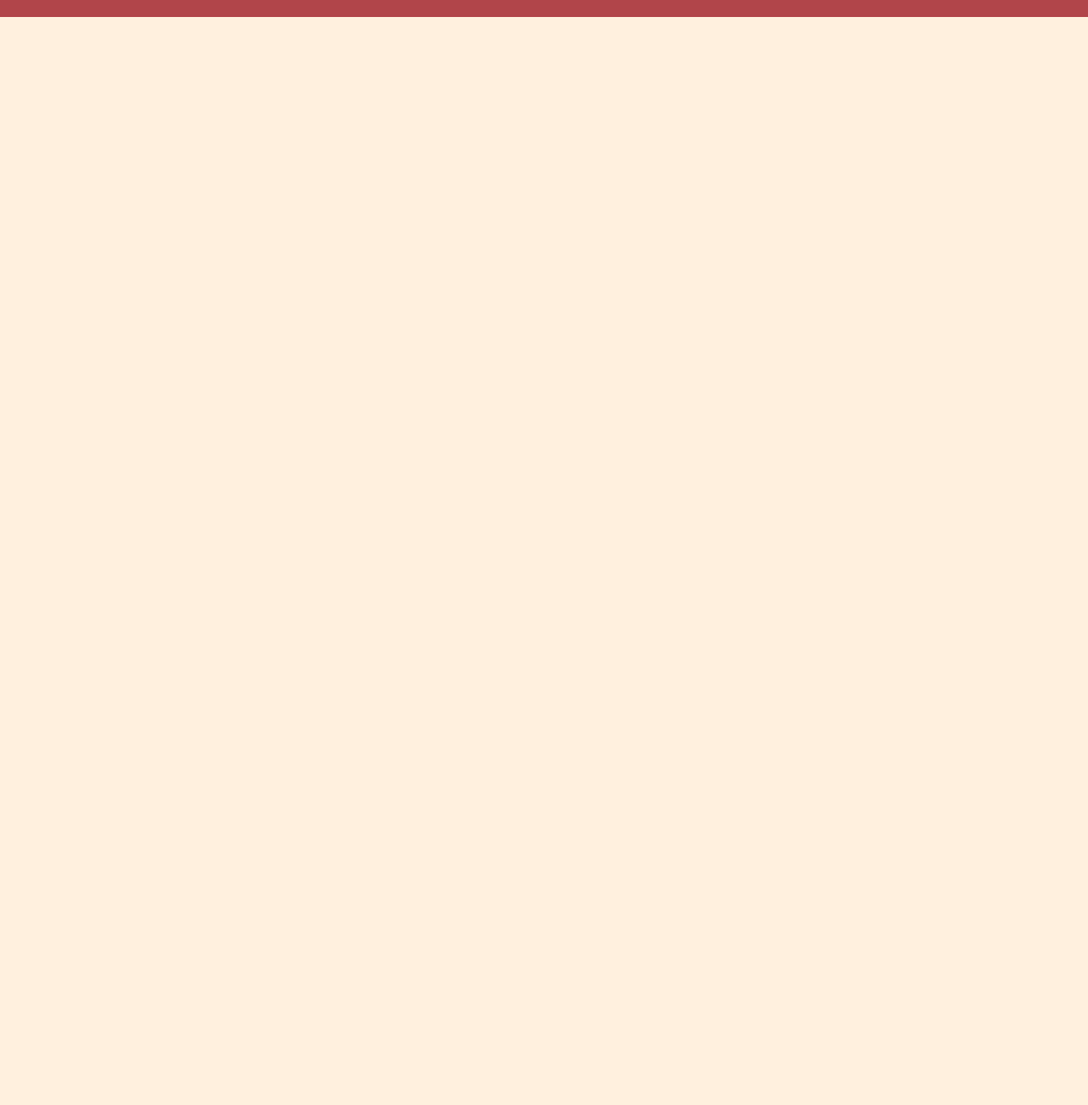
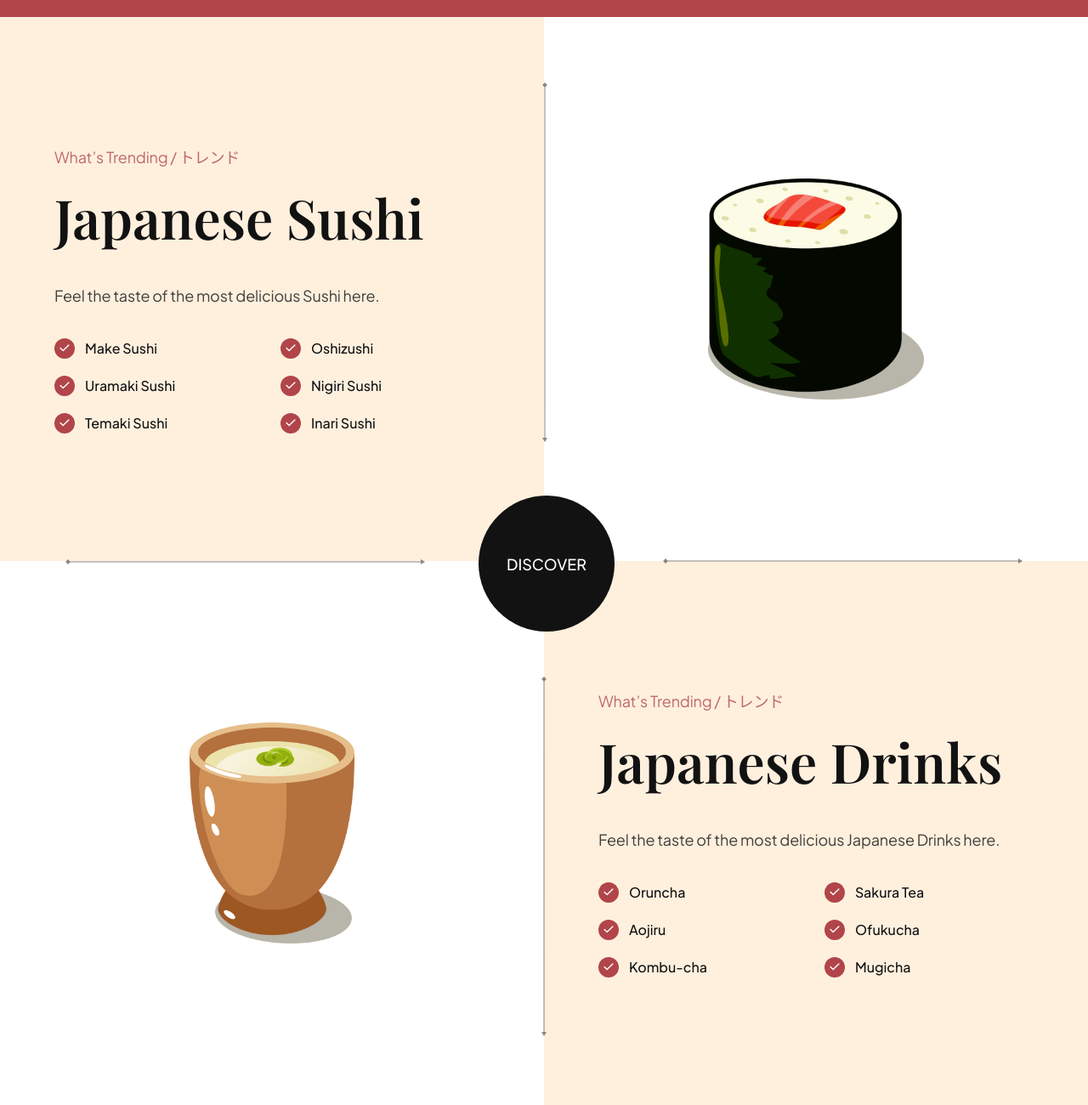
Before and after one commit to M4dave/sushiSite, a website built with Vite: page index.html in a window 1280 px wide. Shown: the part 2398-3698 px from the top of the page at 85% size. Before the commit the page ends 2418 px from the top, so only its background shows below. Built offline with nearby package versions, Linux system fonts and the light colour scheme.

Commit message:
almost done

```diff
--- a/css/sections/trending.css
+++ b/css/sections/trending.css
@@ -0,0 +1,148 @@
+.trending {
+  position: relative;
+  display: flex;
+  flex-direction: column;
+  overflow: hidden;
+}
+
+.trending__discover {
+}
+
+.trending-sushi,
+.trending-drinks {
+  width: 100%;
+  min-height: 640px;
+  display: flex;
+  flex-direction: row;
+}
+
+.trending__content {
+  flex: 1;
+  display: flex;
+  justify-content: center;
+  flex-direction: column;
+  padding: 32px 64px;
+}
+
+.trending__list {
+  list-style: none;
+  flex-wrap: wrap;
+  gap: 20px;
+}
+
+.trending__list li {
+  flex: 1;
+  display: flex;
+  align-items: center;
+  flex-direction: row;
+  gap: 12px;
+  min-width: 210px;
+}
+
+.trending__icon {
+  width: 24px;
+  height: 24px;
+  background-color: var(--primary-color);
+  border-radius: 100%;
+}
+
+.trending__icon img {
+  width: 50%;
+  height: 50%;
+  object-fit: contain;
+}
+
+.trending__list p {
+  flex: 1;
+  font-size: 16px;
+  font-weight: 500;
+  font-family: var(--plus-jakarta-sans);
+  color: var(--secondary-color);
+}
+.trending__image {
+  flex: 1;
+  position: relative;
+  padding: 32px 64px;
+  background-color: var(--color-white);
+  background-repeat: no-repeat;
+  background-size: contain;
+  background-position: center;
+}
+
+.trending_sushi .trending__image {
+  background-image: url(../../assets/japanese_sushi.png);
+}
+
+.trending_drinks .trending__image {
+  background-image: url(../../assets/japanese_drinks.png);
+}
+
+.trending__image img {
+  width: 254px;
+  height: 260px;
+  object-fit: contain;
+}
+
+.trending__discover {
+  position: absolute;
+  top: 44%;
+  left: 44%;
+  z-index: 1;
+  width: 160px;
+  height: 160px;
+  background-color: var(--secondary-color);
+  border-radius: 100%;
+  display: flex;
+  justify-content: center;
+  align-items: center;
+}
+
+.trending__discover p {
+  color: #fff;
+  text-transform: uppercase;
+  font-size: 18px;
+  font-weight: 500;
+  font-family: var(--plus-jakarta-sans);
+}
+
+/* Arrows */
+.trending__arrow {
+  position: absolute;
+  z-index: 1;
+}
+
+.trending__arrow img {
+  object-fit: contain;
+}
+
+.trending__arrow-left {
+  left: -2.5px;
+  top: 12%;
+}
+
+.trending__arrow-left img,
+.trending__arrow-top img {
+  width: auto;
+  height: 100%;
+}
+
+.trending__arrow-top {
+  top: -10.5px;
+  left: 12%;
+}
+
+.trending__arrow-bottom {
+  bottom: -6.5px;
+  right: 12%;
+}
+
+.trending__arrow-bottom img,
+.trending__arrow-right img {
+  width: 100%;
+  height: auto;
+}
+
+.trending__arrow-right {
+  right: -2.5px;
+  bottom: 12%;
+}
--- a/index.html
+++ b/index.html
@@ -13,7 +13,6 @@
     <title>Sushi</title>
   </head>
   <body>
-    <body>
     <header>
       <nav class="header__nav">
         <div class="header__logo">
@@ -49,11 +48,7 @@
 
     <section class="hero">
       <div class="hero-image">
-        <img
-          src="assets/sushi-1.png"
-          alt="sushi"
-          data-aos="fade-up"
-        />
+        <img src="assets/sushi-1.png" alt="sushi" data-aos="fade-up" />
         <h2 data-aos="fade-up">
           日 <br />
           本 <br />
@@ -66,7 +61,10 @@
       <div class="hero-content">
         <div class="hero-content-info" data-aos="fade-left">
           <h1>Feel the taste of Japanese food</h1>
-          <p>Feel the taste of the most popular Japanese food from anywhere and anytime.</p>
+          <p>
+            Feel the taste of the most popular Japanese food from anywhere and
+            anytime.
+          </p>
 
           <div class="hero-content__buttons">
             <button class="hero-content__order-button">Order Now</button>
@@ -85,7 +83,10 @@
 
           <div class="hero-content__review">
             <img src="assets/user.png" alt="user" />
-            <p>"This is the best Japanese food delivery service that ever existed."</p>
+            <p>
+              "This is the best Japanese food delivery service that ever
+              existed."
+            </p>
           </div>
         </div>
       </div>
@@ -104,22 +105,32 @@
         </button>
 
         <div class="about-us__image-sushi2">
-          <img src="assets/sushi-2.png" alt="sushi"  data-aos="fade-right" />
+          <img src="assets/sushi-2.png" alt="sushi" data-aos="fade-right" />
         </div>
       </div>
 
-      <div class="about-us__content"  data-aos="fade-left">
+      <div class="about-us__content" data-aos="fade-left">
         <p class="sushi__subtitle">About Us / 私たちに関しては</p>
-        <h3 class="sushi__title">Our mission is to bring true Japanese flavours to you.</h3>
-        <p class="sushi__description">We will continue to provide the experience of Omotenashi, the Japanese mindset of hospitality, with our shopping and dining for our customers.
+        <h3 class="sushi__title">
+          Our mission is to bring true Japanese flavours to you.
+        </h3>
+        <p class="sushi__description">
+          We will continue to provide the experience of Omotenashi, the Japanese
+          mindset of hospitality, with our shopping and dining for our
+          customers.
         </p>
       </div>
     </section>
 
     <section class="popular-foods" id="menu">
-      <h2 class="popular-foods__title" data-aos="flip-up">Popular Food / 人気</h2>
+      <h2 class="popular-foods__title" data-aos="flip-up">
+        Popular Food / 人気
+      </h2>
 
-      <div class="popular-foods__filters sushi__hide-scrollbar" data-aos="fade-up">
+      <div
+        class="popular-foods__filters sushi__hide-scrollbar"
+        data-aos="fade-up"
+      >
         <button class="popular-foods__filter-btn active">All</button>
         <button class="popular-foods__filter-btn">
           <img src="/assets/sushi-9.png" alt="sushi 9" />
@@ -142,7 +153,11 @@
 
       <div class="popular-foods__catalogue" data-aos="fade-up">
         <article class="popular-foods__card">
-          <img class="popular-foods__card-image" src="assets/sushi-12.png" alt="sushi-12" />
+          <img
+            class="popular-foods__card-image"
+            src="assets/sushi-12.png"
+            alt="sushi-12"
+          />
           <h4 class="popular-foods__card-title">Chezu Sushi</h4>
 
           <div class="popular-foods__card-details flex-between">
@@ -156,7 +171,11 @@
         </article>
 
         <article class="popular-foods__card active-card">
-          <img class="popular-foods__card-image" src="assets/sushi-11.png" alt="sushi-11" />
+          <img
+            class="popular-foods__card-image"
+            src="assets/sushi-11.png"
+            alt="sushi-11"
+          />
           <h4 class="popular-foods__card-title">Original Sushi</h4>
 
           <div class="popular-foods__card-details flex-between">
@@ -170,7 +189,11 @@
         </article>
 
         <article class="popular-foods__card">
-          <img class="popular-foods__card-image" src="assets/sushi-10.png" alt="sushi-10" />
+          <img
+            class="popular-foods__card-image"
+            src="assets/sushi-10.png"
+            alt="sushi-10"
+          />
           <h4 class="popular-foods__card-title">Ramen Legendo</h4>
 
           <div class="popular-foods__card-details flex-between">
@@ -186,8 +209,126 @@
 
       <button class="popular-foods__button">
         Explore Food
-        <img src="assets/arrow-right.svg"  alt="arrow-right" />
+        <img src="assets/arrow-right.svg" alt="arrow-right" />
       </button>
+    </section>
+
+    <section class="trending" id="food">
+      <section class="trending-sushi">
+        <div class="trending__content" data-aos="fade-right">
+          <p class="sushi__subtitle">What’s Trending / トレンド</p>
+          <h3 class="sushi__title">Japanese Sushi</h3>
+          <p class="sushi__description">
+            Feel the taste of the most delicious Sushi here.
+          </p>
+          <ul class="trending__list flex-between">
+            <li>
+              <div class="trending__icon flex-center">
+                <img src="assets/check.svg" alt="check" />
+              </div>
+              <p>Make Sushi</p>
+            </li>
+            <li>
+              <div class="trending__icon flex-center">
+                <img src="assets/check.svg" alt="check" />
+              </div>
+              <p>Oshizushi</p>
+            </li>
+            <li>
+              <div class="trending__icon flex-center">
+                <img src="assets/check.svg" alt="check" />
+              </div>
+              <p>Uramaki Sushi</p>
+            </li>
+            <li>
+              <div class="trending__icon flex-center">
+                <img src="assets/check.svg" alt="check" />
+              </div>
+              <p>Nigiri Sushi</p>
+            </li>
+            <li>
+              <div class="trending__icon flex-center">
+                <img src="assets/check.svg" alt="check" />
+              </div>
+              <p>Temaki Sushi</p>
+            </li>
+            <li>
+              <div class="trending__icon flex-center">
+                <img src="assets/check.svg" alt="check" />
+              </div>
+              <p>Inari Sushi</p>
+            </li>
+          </ul>
+        </div>
+        <div class="trending__image flex-center">
+          <img src="assets/sushi-5.png" alt="sushi-5" data-aos="fade-left" />
+          <div class="trending__arrow trending__arrow-left">
+            <img src="assets/arrow-vertical.svg" alt="arrow vertical" />
+          </div>
+          <div class="trending__arrow trending__arrow-bottom">
+            <img src="assets/arrow-horizontal.svg" alt="arrow horizontal" />
+          </div>
+        </div>
+      </section>
+      <div class="trending__discover" data-aos="zoom-in">
+        <p>Discover</p>
+      </div>
+      <section class="trending-drinks">
+        <div class="trending__image flex-center">
+          <img src="assets/sushi-4.png" alt="sushi-4" data-aos="fade-right" />
+          <div class="trending__arrow trending__arrow-top">
+            <img src="assets/arrow-horizontal.svg" alt="arrow horizontal" />
+          </div>
+          <div class="trending__arrow trending__arrow-right">
+            <img src="assets/arrow-vertical.svg" alt="arrow vertical" />
+          </div>
+        </div>
+        <div class="trending__content" data-aos="fade-left">
+          <p class="sushi__subtitle">What’s Trending / トレンド</p>
+          <h3 class="sushi__title">Japanese Drinks</h3>
+          <p class="sushi__description">
+            Feel the taste of the most delicious Japanese Drinks here.
+          </p>
+          <ul class="trending__list flex-between">
+            <li>
+              <div class="trending__icon flex-center">
+                <img src="assets/check.svg" alt="check" />
+              </div>
+              <p>Oruncha</p>
+            </li>
+            <li>
+              <div class="trending__icon flex-center">
+                <img src="assets/check.svg" alt="check" />
+              </div>
+              <p>Sakura Tea</p>
+            </li>
+            <li>
+              <div class="trending__icon flex-center">
+                <img src="assets/check.svg" alt="check" />
+              </div>
+              <p>Aojiru</p>
+            </li>
+            <li>
+              <div class="trending__icon flex-center">
+                <img src="assets/check.svg" alt="check" />
+              </div>
+              <p>Ofukucha</p>
+            </li>
+            <li>
+              <div class="trending__icon flex-center">
+                <img src="assets/check.svg" alt="check" />
+              </div>
+              <p>Kombu-cha</p>
+            </li>
+            <li>
+              <div class="trending__icon flex-center">
+                <img src="assets/check.svg" alt="check" />
+              </div>
+              <p>Mugicha</p>
+            </li>
+          </ul>
+        </div>
+      </section>
     </section>
 
     <!-- JavaScript file inclusion with module type -->
```
